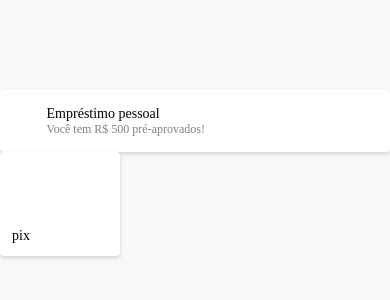
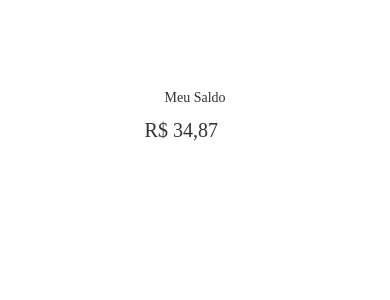
Before and after one commit to andradeB/banQi, a React Native app: screen / in a window 390 px wide. Shown: the top 300 px of the page. Built offline with nearby package versions, Linux system fonts and the light colour scheme.

Commit message:
feat: billsAmount component added

```diff
--- a/App.tsx
+++ b/App.tsx
@@ -1,9 +1,8 @@
 import React from 'react';
 import {ThemeProvider} from 'styled-components/native';
 import {AppTheme} from './src/theme';
-import {Card} from 'components/Card';
+import {BillsAmount} from 'components/BillsAmount';
 import {Container} from 'components/Container';
-import {CardLarge} from './src/components/CardLarge';
 
 const AppProvider: React.FC = ({children}) => {
   return <ThemeProvider theme={AppTheme}>{children}</ThemeProvider>;
@@ -12,15 +11,8 @@ const AppProvider: React.FC = ({children}) => {
 const App: () => React.ReactNode = () => {
   return (
     <AppProvider>
-      <Container pt={90} bg={'grey'} flex={1}>
-        <Card
-          icon={'money'}
-          title={'Empréstimo pessoal'}
-          iconColor={'blue'}
-          subtitle={'Você tem R$ 500 pré-aprovados!'}
-        />
-        <CardLarge icon={'money'} title={'pix'} iconColor={'blue'} />
-      </Container>
+      <Container mt={90}></Container>
+      <BillsAmount amount={'R$ 34,87'} />
     </AppProvider>
   );
 };
--- a/babel.config.js
+++ b/babel.config.js
@@ -10,6 +10,7 @@ module.exports = {
           screens: './src/screens',
           navigation: './src/navigation',
           components: './src/components',
+          hooks: './src/hooks',
           models: './src/models',
           store: './src/store',
         },
--- a/package.json
+++ b/package.json
@@ -15,6 +15,7 @@
     "@commitlint/config-conventional": "^12.0.1",
     "@types/react-native-vector-icons": "^6.4.6",
     "@types/styled-components-react-native": "^5.1.1",
+    "date-fns": "^2.19.0",
     "husky": "^5.1.3",
     "react": "16.13.1",
     "react-native": "0.63.3",
--- /dev/null
+++ b/src/components/BillsAmount/index.tsx
@@ -0,0 +1,37 @@
+import React from 'react';
+import {Container} from 'components/Container';
+import {Body, Title} from '../Typography';
+import {Icon} from '../Icon';
+import {TouchableOpacity} from 'react-native';
+
+type BilsAmountProps = {
+  amount: string;
+};
+
+export const BillsAmount: React.FC<BilsAmountProps> = ({amount}) => {
+  const [visible, setVisible] = React.useState(true);
+
+  return (
+    <Container
+      pb={1}
+      justifyContent={'space-between'}
+      alignItems={'center'}
+      height={64}>
+      <Body color="black">Meu Saldo</Body>
+
+      <Container flexDirection="row" alignItems={'center'}>
+        <Title
+          color="black"
+          bg={visible ? 'transparent' : 'black'}
+          opacity={visible ? 1 : 0.2}>
+          {amount}
+        </Title>
+        <TouchableOpacity onPress={() => setVisible(!visible)}>
+          <Container pl={1}>
+            <Icon name={'eye_closed'} color={'black'} size={20} />
+          </Container>
+        </TouchableOpacity>
+      </Container>
+    </Container>
+  );
+};
--- a/src/components/Icon/selection.json
+++ b/src/components/Icon/selection.json
@@ -150,7 +150,7 @@
         "isMulticolor2": false,
         "grid": 0,
         "tags": [
-          "eye-closed"
+          "eye_closed"
         ]
       },
       "attrs": [
@@ -161,7 +161,7 @@
       "properties": {
         "order": 41,
         "id": 7,
-        "name": "eye-closed",
+        "name": "eye_closed",
         "prevSize": 32,
         "code": 59652
       },
--- /dev/null
+++ b/src/hooks/format.ts
@@ -0,0 +1,5 @@
+import {parseISO, format} from 'date-fns';
+
+export const date = (stringDate: string) => {
+  return format(parseISO('2019-02-11T14:00:00'), 'MM/dd/yyyy');
+};
--- a/tsconfig.json
+++ b/tsconfig.json
@@ -15,6 +15,7 @@
       "screens": ["./screens"],
       "components": ["./components"],
       "navigation": ["./navigation"],
+      "hooks": ["./hooks"],
       "store": ["./store"],
       "models": ["./models"],
     }
```
Also changed, not shown: src/hooks/index.ts (added, +8 -0 lines), 1 other file (tests, documents, lock files or other folders).
